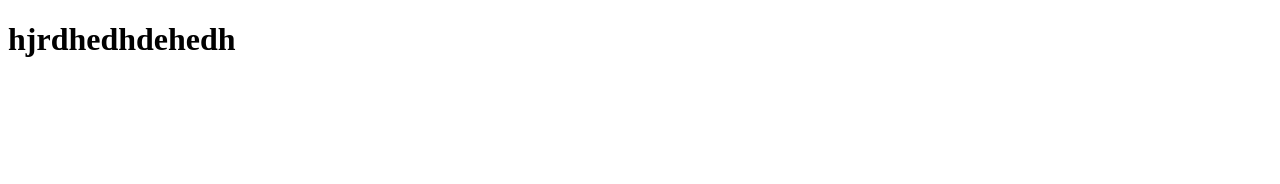
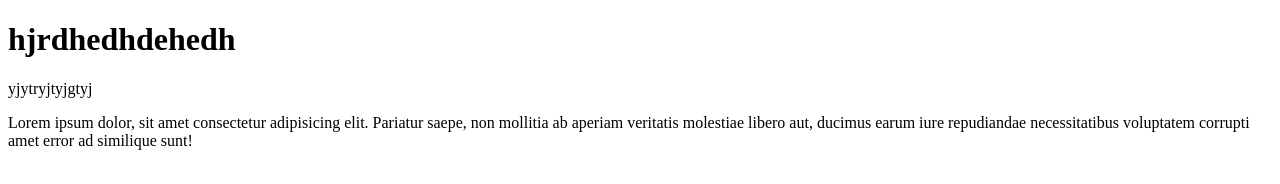
Before and after one commit to selfcod123/prigect, a plain HTML site: page index.html in a window 1280 px wide. Drawn offline with Linux system fonts and the light colour scheme.

Commit message:
new file aded

```diff
--- /dev/null
+++ b/fsd.css
@@ -0,0 +1,3 @@
+body{
+    background-color: aqua;
+}
--- a/index.html
+++ b/index.html
@@ -7,5 +7,7 @@
 </head>
 <body>
     <h1>hjrdhedhdehedh</h1>
+    <p>yjytryjtyjgtyj</p>
+    <p>Lorem ipsum dolor, sit amet consectetur adipisicing elit. Pariatur saepe, non mollitia ab aperiam veritatis molestiae libero aut, ducimus earum iure repudiandae necessitatibus voluptatem corrupti amet error ad similique sunt!</p>
 </body>
 </html>
```
Also changed, not shown: New folder/tre.html (deleted, +0 -11 lines).
